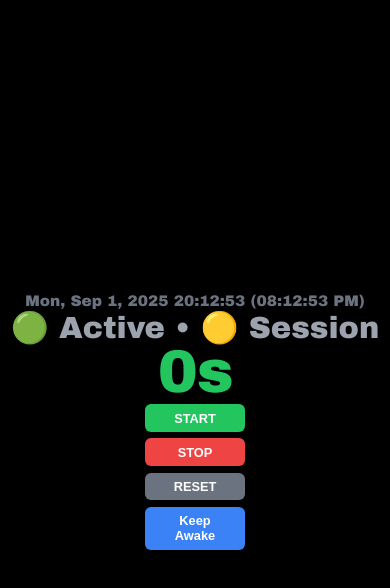
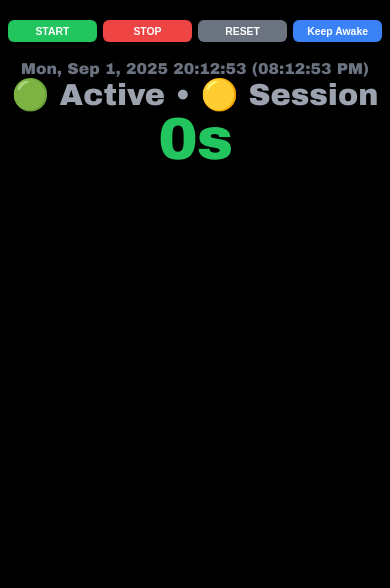
Before and after one commit to gkwa/boldbeaver, a website built with Vite: page index.html in a window 390 px wide. Built offline with nearby package versions, Linux system fonts and the light colour scheme; animation ran at ten frames a second.

Commit message:
move buttons to top

```diff
--- a/index.html
+++ b/index.html
@@ -37,10 +37,11 @@
         height: 100vh;
         display: flex;
         flex-direction: column;
-        justify-content: center;
+        justify-content: flex-start;
         align-items: center;
         padding: 8px;
         gap: 0.2rem;
+        padding-top: 20px;
       }
 
       .stopwatch-duration-display {
@@ -104,28 +105,29 @@
 
       .controls {
         display: flex;
-        gap: 0.6rem;
-        flex-wrap: wrap;
+        gap: 0.4rem;
         justify-content: center;
         width: 100%;
         max-width: 600px;
-        margin-top: 0.2rem;
+        margin-bottom: 1rem;
+        flex-shrink: 0;
       }
 
       .btn {
-        font-size: 0.9rem;
-        font-size: clamp(0.8rem, 2.8vw, 1.1rem);
+        font-size: clamp(0.7rem, 2.2vw, 0.9rem);
         font-weight: bold;
-        padding: 0.5rem 1rem;
+        padding: 0.4rem 0.8rem;
         border: none;
         border-radius: 6px;
         background: #333;
         color: #fff;
         cursor: pointer;
         transition: all 0.2s ease;
-        min-width: 70px;
+        min-width: 60px;
         touch-action: manipulation;
         -webkit-tap-highlight-color: transparent;
+        flex: 1;
+        max-width: 120px;
       }
 
       .btn:active {
@@ -168,16 +170,10 @@
         background: #dc2626;
       }
       @media (max-width: 480px) {
-        .controls {
-          flex-direction: column;
-          align-items: center;
-          gap: 0.4rem;
-        }
-
         .btn {
-          width: 100px;
-          font-size: 0.8rem;
-          padding: 0.4rem 0.8rem;
+          font-size: 0.65rem;
+          padding: 0.35rem 0.6rem;
+          min-width: 50px;
         }
       }
     </style>
--- a/src/ui/StopwatchUI.ts
+++ b/src/ui/StopwatchUI.ts
@@ -14,17 +14,17 @@ export class StopwatchUI {
     if (!app) return
 
     app.innerHTML = `
-      <div class="current-timestamp-display">--</div>
-      <div class="start-timestamp-display" style="display: none;">Started: --</div>
-      <div class="legend-display">🟢 Active • 🟡 Session</div>
-      <div class="stopwatch-duration-display">0s</div>
-      <div class="session-duration-display" style="display: none;">0s</div>
       <div class="controls">
         <button class="btn btn-start">START</button>
         <button class="btn btn-stop">STOP</button>
         <button class="btn btn-reset">RESET</button>
         <button class="btn btn-keep-awake">Keep Awake</button>
       </div>
+      <div class="current-timestamp-display">--</div>
+      <div class="start-timestamp-display" style="display: none;">Started: --</div>
+      <div class="legend-display">🟢 Active • 🟡 Session</div>
+      <div class="stopwatch-duration-display">0s</div>
+      <div class="session-duration-display" style="display: none;">0s</div>
     `
 
     this.cacheElements()
@@ -49,13 +49,13 @@ export class StopwatchUI {
     const showingStartTime = this.startTimestampDisplay!.style.display !== "none"
     const showingSessionTime = this.sessionDurationDisplay!.style.display !== "none"
 
-    const controlsSpace = viewportHeight * 0.18
+    const controlsSpace = viewportHeight * 0.15
     const availableHeight = viewportHeight - controlsSpace
 
     // Calculate space allocation
-    const currentTimestampHeight = availableHeight * 0.08
-    const startTimestampHeight = showingStartTime ? availableHeight * 0.05 : 0
-    const legendHeight = availableHeight * 0.06
+    const currentTimestampHeight = availableHeight * 0.1
+    const startTimestampHeight = showingStartTime ? availableHeight * 0.06 : 0
+    const legendHeight = availableHeight * 0.08
 
     let timerSpace = availableHeight - currentTimestampHeight - startTimestampHeight - legendHeight
 
```
